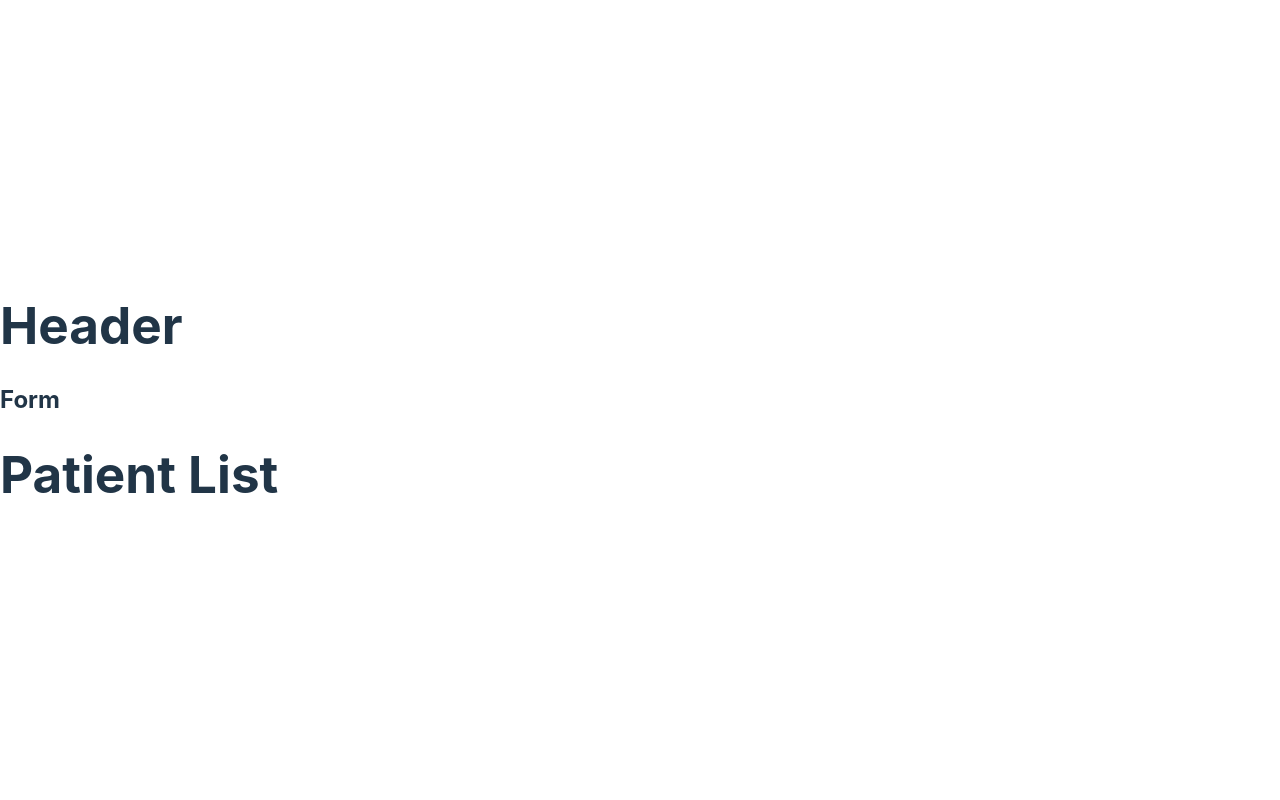
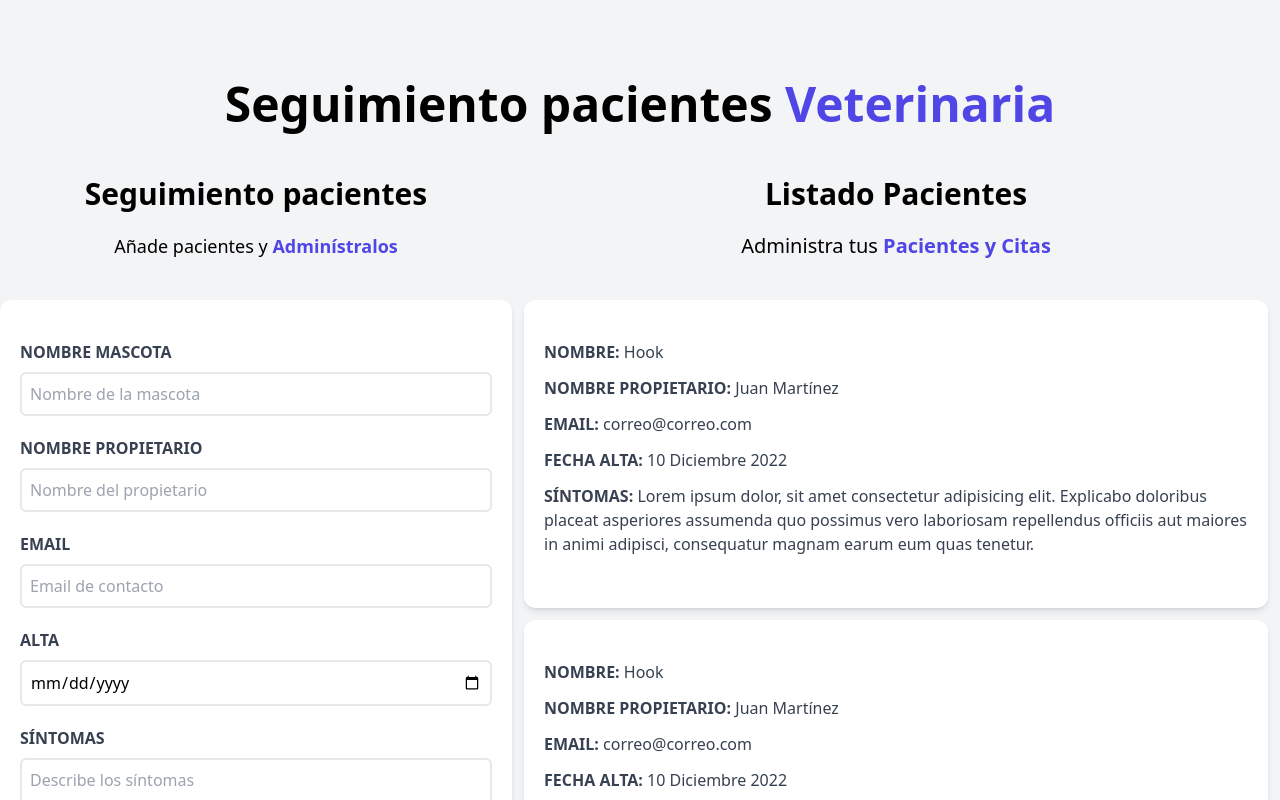
Before and after one commit to gomez-fernando/medical-appointments, a React (Vite) app: page / in a window 1280 px wide. Shown: the top 800 px of the page. Built offline with nearby package versions, Linux system fonts and the light colour scheme.

Commit message:
Add Form and Patient List

```diff
--- a/index.html
+++ b/index.html
@@ -6,7 +6,7 @@
     <meta name="viewport" content="width=device-width, initial-scale=1.0" />
     <title>Medical Appointments</title>
   </head>
-  <body>
+  <body class="bg-gray-100 h-screen" >
     <div id="root"></div>
     <script type="module" src="/src/main.jsx"></script>
   </body>
--- /dev/null
+++ b/postcss.config.cjs
@@ -0,0 +1,6 @@
+module.exports = {
+  plugins: {
+    tailwindcss: {},
+    autoprefixer: {},
+  },
+}
--- a/src/App.jsx
+++ b/src/App.jsx
@@ -4,10 +4,12 @@
 
 function App() {
   return (
-    <div className='App'>
+    <div className='container mx-auto mt-20'>
       <Header />
-      <Form />
-      <PatientList />
+      <div className='mt-12 md:flex'>
+        <Form />
+        <PatientList />
+      </div>
     </div>
   );
 }
--- a/src/components/Form/Form.jsx
+++ b/src/components/Form/Form.jsx
@@ -1,8 +1,92 @@
+import { useState, useEffect } from "react";
+
 export const Form = () => {
+  const [name, setName] = useState("Hook");
 
   return (
-    <>
-      <h2>Form</h2>
-    </>
-  )
-}
+    <div className='md:w-1/2 lg:w-2/5'>
+      <h2 className='font-black text-3xl text-center'>Seguimiento pacientes</h2>
+      <p className='text-lg text-center mt-5 mb-10'>
+        Añade pacientes y{" "}
+        <span className='text-indigo-600 font-bold '>Adminístralos</span>
+      </p>
+
+      <form className='bg-white shadow-md rounded-xl px-5 py-10 mb-10'>
+        <div className='mb-5'>
+          <label
+            className='block text-gray-700 uppercase font-bold'
+            htmlFor='pet'
+          >
+            Nombre mascota
+          </label>
+          <input
+            id='pet'
+            className='border-2 w-full p-2 mt-2 placeholder-gray-400 rounded-md'
+            type='text'
+            placeholder='Nombre de la mascota'
+          />
+        </div>
+        <div className='mb-5'>
+          <label
+            className='block text-gray-700 uppercase font-bold'
+            htmlFor='owner'
+          >
+            Nombre Propietario
+          </label>
+          <input
+            id='owner'
+            className='border-2 w-full p-2 mt-2 placeholder-gray-400 rounded-md'
+            type='text'
+            placeholder='Nombre del propietario'
+          />
+        </div>
+        <div className='mb-5'>
+          <label
+            className='block text-gray-700 uppercase font-bold'
+            htmlFor='email'
+          >
+            Email
+          </label>
+          <input
+            id='email'
+            className='border-2 w-full p-2 mt-2 placeholder-gray-400 rounded-md'
+            type='email'
+            placeholder='Email de contacto'
+          />
+        </div>
+        <div className='mb-5'>
+          <label
+            className='block text-gray-700 uppercase font-bold'
+            htmlFor='dischard'
+          >
+            Alta
+          </label>
+          <input
+            id='dischard'
+            className='border-2 w-full p-2 mt-2 placeholder-gray-400 rounded-md'
+            type='date'
+          />
+        </div>
+        <div className='mb-5'>
+          <label
+            className='block text-gray-700 uppercase font-bold'
+            htmlFor='symptom'
+          >
+            Síntomas
+          </label>
+          <textarea
+            id='symptom'
+            className='border-2 w-full p-2 mt-2 placeholder-gray-400 rounded-md'
+            placeholder='Describe los síntomas'
+          />
+        </div>
+        <div className='flex justify-center'>
+          <input
+            type='submit'
+            className='bg-indigo-600 p-3 lg:w-1/2 md:w-full text-white uppercase font-bold  cursor-pointer transition-all rounded-md hover:bg-indigo-700 '
+          />
+        </div>
+      </form>
+    </div>
+  );
+};
--- a/src/components/Header/Header.jsx
+++ b/src/components/Header/Header.jsx
@@ -2,7 +2,10 @@
 
   return (
     <>
-      <h1>Header</h1>
+      <h1 className="font-black text-5xl text-center mx-auto md:w-2/3" >
+        Seguimiento pacientes {' '}
+        <span className="text-indigo-600">Veterinaria</span>
+      </h1>
     </>
   )
 }
--- /dev/null
+++ b/src/components/Patient/Patient.jsx
@@ -0,0 +1,27 @@
+export const Patient = () => {
+  return (
+    <div className="m-3 bg-white shadow-md px-5 py-10 rounded-xl">
+        <p className="font-bold mb-3 text-gray-700 uppercase">
+          Nombre: {' '}
+          <span className="font-normal normal-case">Hook</span>
+        </p>
+        <p className="font-bold mb-3 text-gray-700 uppercase">
+          Nombre Propietario: {' '}
+          <span className="font-normal normal-case">Juan Martínez</span>
+        </p>
+        <p className="font-bold mb-3 text-gray-700 uppercase">
+          Email: {' '}
+          <span className="font-normal normal-case">correo@correo.com</span>
+        </p>
+        <p className="font-bold mb-3 text-gray-700 uppercase">
+          Fecha Alta: {' '}
+          <span className="font-normal normal-case">10 Diciembre 2022</span>
+        </p>
+        <p className="font-bold mb-3 text-gray-700 uppercase">
+          Síntomas: {' '}
+          <span className="font-normal normal-case">Lorem ipsum dolor, sit amet consectetur adipisicing elit. Explicabo doloribus placeat asperiores assumenda quo possimus vero laboriosam repellendus officiis aut maiores in animi adipisci, consequatur magnam earum eum quas tenetur.</span>
+        </p>
+
+      </div>
+  )
+}
--- a/src/components/PatientList/PatientList.jsx
+++ b/src/components/PatientList/PatientList.jsx
@@ -1,8 +1,21 @@
+import { Patient } from '../Patient/Patient'
+
 export const PatientList = () => {
 
   return (
-    <>
-      <h1>Patient List</h1>
-    </>
+    <div className="md:w-1/2 lg:w-3/5 md:h-screen overflow-y-scroll">
+      <h2 className="font-black text-3xl text-center">Listado Pacientes</h2>
+      <p className="text-xl mt-5 mb-10 text-center">
+        Administra tus {' '}
+        <span className="text-indigo-600 font-bold">Pacientes y Citas</span>
+      </p>
+
+      <Patient />
+      <Patient />
+      <Patient />
+      <Patient />
+      <Patient />
+      <Patient />
+    </div>
   )
 }
--- a/src/index.css
+++ b/src/index.css
@@ -1,70 +1,3 @@
-:root {
-  font-family: Inter, Avenir, Helvetica, Arial, sans-serif;
-  font-size: 16px;
-  line-height: 24px;
-  font-weight: 400;
-
-  color-scheme: light dark;
-  color: rgba(255, 255, 255, 0.87);
-  background-color: #242424;
-
-  font-synthesis: none;
-  text-rendering: optimizeLegibility;
-  -webkit-font-smoothing: antialiased;
-  -moz-osx-font-smoothing: grayscale;
-  -webkit-text-size-adjust: 100%;
-}
-
-a {
-  font-weight: 500;
-  color: #646cff;
-  text-decoration: inherit;
-}
-a:hover {
-  color: #535bf2;
-}
-
-body {
-  margin: 0;
-  display: flex;
-  place-items: center;
-  min-width: 320px;
-  min-height: 100vh;
-}
-
-h1 {
-  font-size: 3.2em;
-  line-height: 1.1;
-}
-
-button {
-  border-radius: 8px;
-  border: 1px solid transparent;
-  padding: 0.6em 1.2em;
-  font-size: 1em;
-  font-weight: 500;
-  font-family: inherit;
-  background-color: #1a1a1a;
-  cursor: pointer;
-  transition: border-color 0.25s;
-}
-button:hover {
-  border-color: #646cff;
-}
-button:focus,
-button:focus-visible {
-  outline: 4px auto -webkit-focus-ring-color;
-}
-
-@media (prefers-color-scheme: light) {
-  :root {
-    color: #213547;
-    background-color: #ffffff;
-  }
-  a:hover {
-    color: #747bff;
-  }
-  button {
-    background-color: #f9f9f9;
-  }
-}
+@tailwind base;
+@tailwind components;
+@tailwind utilities;
--- /dev/null
+++ b/tailwind.config.cjs
@@ -0,0 +1,8 @@
+/** @type {import('tailwindcss').Config} */
+module.exports = {
+  content: ['./index.html', './src/**/**/*.jsx'],
+  theme: {
+    extend: {},
+  },
+  plugins: [],
+}
```
